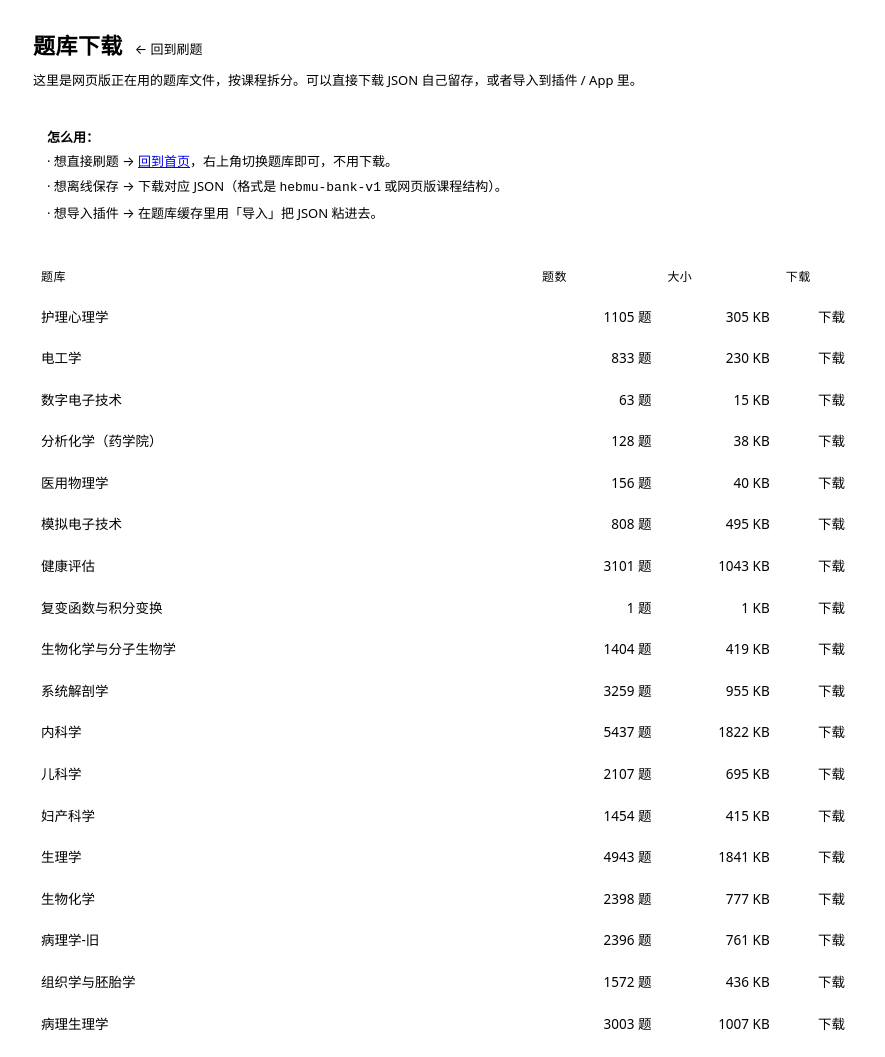
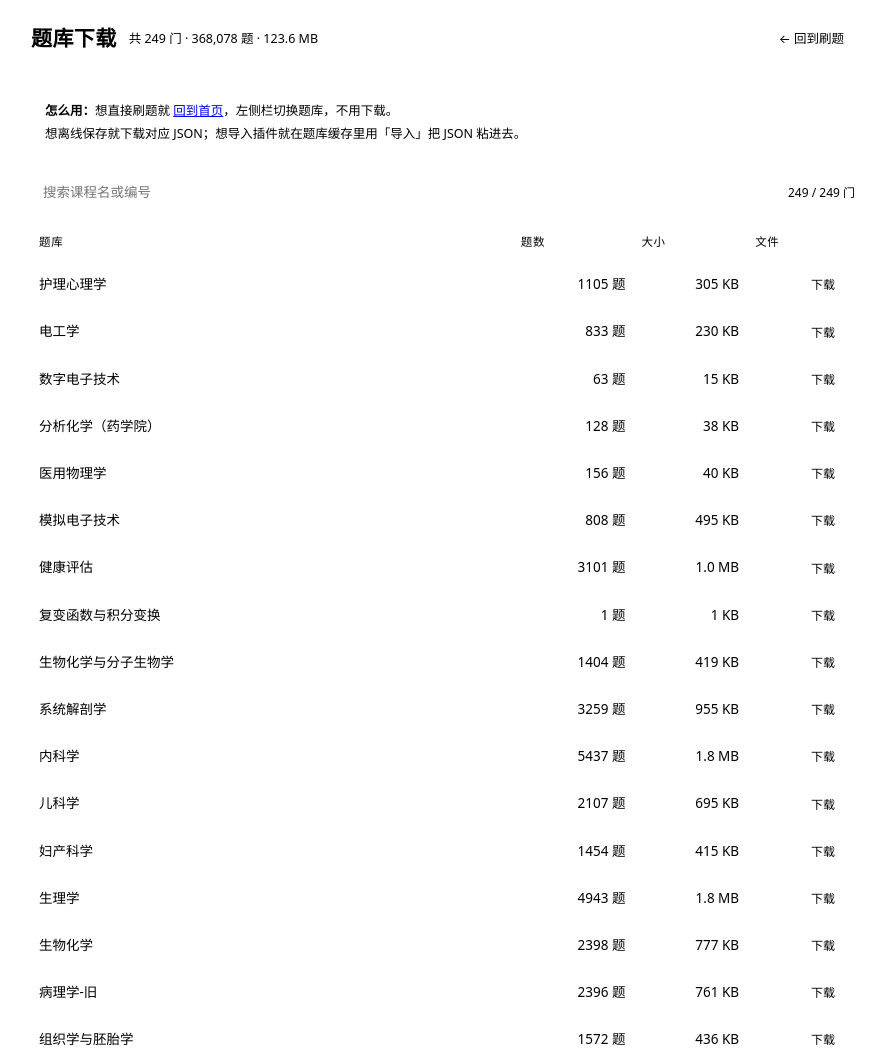
Before and after one commit to lanciSTar/hebmu-question-bank, a plain HTML site: page docs/download.html in a window 1280 px wide. Shown: the top 1057 px of the page, without its empty margins (197-1082 px from the left). Drawn offline with Linux system fonts and the light colour scheme.

Commit message:
UI 一致性：题库选择移到侧栏顶部、下载页重做、隐藏网页版不适用的按钮

```diff
--- a/docs/download.html
+++ b/docs/download.html
@@ -5,76 +5,124 @@
 <meta name="viewport" content="width=device-width, initial-scale=1, viewport-fit=cover">
 <title>题库下载 · 河北医科大学题库刷题</title>
 <link rel="stylesheet" href="app.css">
-<link rel="stylesheet" href="web.css">
 <style>
-  body{background:var(--paper);color:var(--ink);font-family:var(--sans);margin:0;padding:28px 18px 60px}
-  .dl-wrap{max-width:820px;margin:0 auto}
-  .dl-head{display:flex;align-items:baseline;gap:12px;flex-wrap:wrap;margin-bottom:6px}
-  .dl-head h1{font-size:22px;margin:0;letter-spacing:.02em}
-  .dl-head a{color:var(--accent);text-decoration:none;font-size:13px}
-  .dl-sub{color:var(--ink-3);font-size:13px;line-height:1.8;margin:0 0 20px}
-  .dl-tip{border:1px solid var(--line);border-radius:12px;padding:12px 14px;background:var(--paper-2);
-    font-size:13px;line-height:1.9;color:var(--ink-2);margin:0 0 20px}
+  body{background:var(--paper);color:var(--ink);font-family:var(--sans);margin:0;padding:0 0 60px}
+  .dl-wrap{max-width:860px;margin:0 auto;padding:0 18px}
+  .dl-top{
+    display:flex;align-items:center;gap:12px;flex-wrap:wrap;
+    padding:22px 0 16px;border-bottom:1px solid var(--line);
+  }
+  .dl-top h1{font-size:21px;margin:0;letter-spacing:.02em}
+  .dl-top .sub{font-size:12.5px;color:var(--ink-3)}
+  .dl-top .back{
+    margin-left:auto;font-size:12.5px;color:var(--accent);text-decoration:none;
+    border:1px solid var(--line-2);border-radius:8px;padding:6px 11px;background:var(--paper);
+  }
+  .dl-top .back:hover{border-color:var(--accent)}
+  .dl-tip{
+    margin:16px 0;padding:11px 14px;border:1px solid var(--line);border-radius:10px;
+    background:var(--paper-2);font-size:12.5px;line-height:1.9;color:var(--ink-2);
+  }
   .dl-tip b{color:var(--ink)}
+  .dl-tip code{font-size:11.5px;background:var(--paper);border:1px solid var(--line);border-radius:4px;padding:1px 4px}
+  .dl-tools{display:flex;gap:10px;align-items:center;margin:0 0 12px;flex-wrap:wrap}
+  .dl-search{
+    flex:1;min-width:200px;height:38px;padding:0 12px;border-radius:9px;
+    border:1px solid var(--line-2);background:var(--paper);color:var(--ink);
+    font:inherit;font-size:13.5px;outline:none;
+  }
+  .dl-search:focus{border-color:var(--accent)}
+  .dl-count{font-size:12px;color:var(--ink-3);white-space:nowrap}
   table{width:100%;border-collapse:collapse;font-size:13.5px}
   th,td{text-align:left;padding:10px 8px;border-bottom:1px solid var(--line)}
-  th{color:var(--ink-3);font-weight:500;font-size:12px;letter-spacing:.04em}
+  th{color:var(--ink-3);font-weight:500;font-size:11.5px;letter-spacing:.06em}
+  tbody tr:hover{background:var(--paper-2)}
   td.num{text-align:right;font-variant-numeric:tabular-nums;color:var(--ink-2);white-space:nowrap}
-  td a{color:var(--accent);text-decoration:none}
-  td a:hover{text-decoration:underline}
-  .dl-empty{color:var(--ink-3);font-size:13px;padding:20px 0}
+  .dl-btn{
+    display:inline-block;padding:4px 12px;border-radius:7px;
+    border:1px solid var(--line-2);background:var(--paper);color:var(--accent);
+    font-size:12px;text-decoration:none;white-space:nowrap;
+  }
+  .dl-btn:hover{border-color:var(--accent);background:var(--accent-soft)}
+  .dl-empty{color:var(--ink-3);font-size:13px;padding:24px 0;text-align:center}
 </style>
 </head>
 <body>
 <div class="dl-wrap">
-  <div class="dl-head">
+  <header class="dl-top">
     <h1>题库下载</h1>
-    <a href="./">← 回到刷题</a>
-  </div>
-  <p class="dl-sub">这里是网页版正在用的题库文件，按课程拆分。可以直接下载 JSON 自己留存，或者导入到插件 / App 里。</p>
+    <span class="sub" id="dlStat">加载中…</span>
+    <a class="back" href="./">← 回到刷题</a>
+  </header>
 
   <div class="dl-tip">
-    <b>怎么用：</b><br>
-    · 想直接刷题 → <a href="./">回到首页</a>，右上角切换题库即可，不用下载。<br>
-    · 想离线保存 → 下载对应 JSON（格式是 <code>hebmu-bank-v1</code> 或网页版课程结构）。<br>
-    · 想导入插件 → 在题库缓存里用「导入」把 JSON 粘进去。
+    <b>怎么用：</b>想直接刷题就 <a href="./">回到首页</a>，左侧栏切换题库，不用下载。<br>
+    想离线保存就下载对应 JSON；想导入插件就在题库缓存里用「导入」把 JSON 粘进去。
+  </div>
+
+  <div class="dl-tools">
+    <input class="dl-search" id="dlSearch" type="search" placeholder="搜索课程名或编号" autocomplete="off">
+    <span class="dl-count" id="dlCount"></span>
   </div>
 
   <table>
-    <thead><tr><th>题库</th><th class="num">题数</th><th class="num">大小</th><th class="num">下载</th></tr></thead>
+    <thead><tr><th>题库</th><th class="num">题数</th><th class="num">大小</th><th class="num">文件</th></tr></thead>
     <tbody id="dlBody"><tr><td colspan="4" class="dl-empty">加载中…</td></tr></tbody>
   </table>
 </div>
 
 <script>
-(async function(){
-  const body = document.getElementById('dlBody');
-  try{
-    const res = await fetch('data/index.json', { cache: 'no-store' });
-    if(!res.ok) throw new Error('HTTP ' + res.status);
-    const list = await res.json();
-    if(!list.length){ body.innerHTML = '<tr><td colspan="4" class="dl-empty">还没有题库文件</td></tr>'; return; }
-    body.innerHTML = '';
-    for(const c of list){
-      const tr = document.createElement('tr');
-      const name = document.createElement('td');
-      const n = document.createElement('td'); n.className = 'num';
-      const size = document.createElement('td'); size.className = 'num';
-      const dl = document.createElement('td'); dl.className = 'num';
-      name.textContent = c.name;
-      n.textContent = c.count + ' 题';
-      size.textContent = Math.max(1, Math.round(c.size / 1024)) + ' KB';
-      const a = document.createElement('a');
-      a.href = 'data/' + encodeURIComponent(c.id) + '.json';
-      a.textContent = '下载';
-      a.setAttribute('download', c.name + '.json');
-      dl.appendChild(a);
-      tr.append(name, n, size, dl);
-      body.appendChild(tr);
+(function(){
+  var body = document.getElementById('dlBody');
+  var stat = document.getElementById('dlStat');
+  var countEl = document.getElementById('dlCount');
+  var searchEl = document.getElementById('dlSearch');
+  var ALL = [];
+
+  function humanSize(n){
+    if (n >= 1024 * 1024) return (n / 1024 / 1024).toFixed(1) + ' MB';
+    return Math.max(1, Math.round(n / 1024)) + ' KB';
+  }
+
+  function render(kw){
+    var k = String(kw || '').trim().toLowerCase();
+    var list = ALL.filter(function(c){
+      if (!k) return true;
+      return String(c.name).toLowerCase().indexOf(k) >= 0 || String(c.id).indexOf(k) >= 0;
+    });
+    countEl.textContent = list.length + ' / ' + ALL.length + ' 门';
+    if (!list.length){
+      body.innerHTML = '<tr><td colspan="4" class="dl-empty">没有匹配的题库</td></tr>';
+      return;
     }
-  }catch(e){
-    body.innerHTML = '<tr><td colspan="4" class="dl-empty">加载失败：' + (e.message || e) + '</td></tr>';
+    var html = '';
+    for (var i = 0; i < list.length; i++){
+      var c = list[i];
+      html += '<tr>' +
+        '<td>' + c.name + '</td>' +
+        '<td class="num">' + c.count + ' 题</td>' +
+        '<td class="num">' + humanSize(c.size) + '</td>' +
+        '<td class="num"><a class="dl-btn" href="data/' + encodeURIComponent(c.id) + '.json" download="' + c.name + '.json">下载</a></td>' +
+      '</tr>';
+    }
+    body.innerHTML = html;
   }
+
+  fetch('data/index.json', { cache: 'no-store' })
+    .then(function(r){ if (!r.ok) throw new Error('HTTP ' + r.status); return r.json(); })
+    .then(function(list){
+      ALL = list;
+      var totalQ = 0, totalSize = 0;
+      for (var i = 0; i < list.length; i++){ totalQ += list[i].count; totalSize += list[i].size; }
+      stat.textContent = '共 ' + list.length + ' 门 · ' + totalQ.toLocaleString() + ' 题 · ' + (totalSize / 1024 / 1024).toFixed(1) + ' MB';
+      body.innerHTML = '';
+      render('');
+      searchEl.addEventListener('input', function(){ render(searchEl.value); });
+    })
+    .catch(function(e){
+      stat.textContent = '加载失败';
+      body.innerHTML = '<tr><td colspan="4" class="dl-empty">题库清单加载失败：' + (e.message || e) + '</td></tr>';
+    });
 })();
 </script>
 </body>
```
Also changed, not shown: docs/index.html (+5 -5 lines), docs/app.js.
